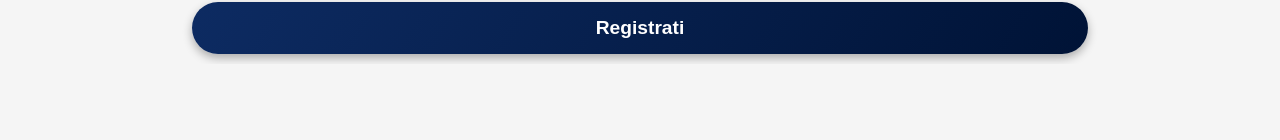
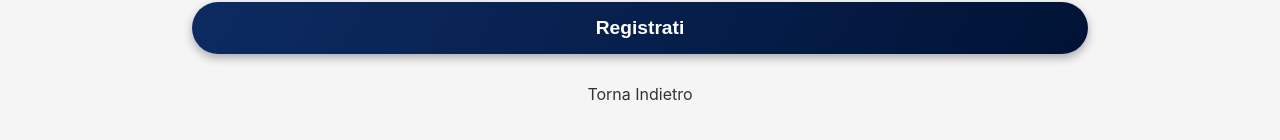
Before and after one commit to LilPessy/ProofMe, a React (Vite) app in the folder client/: page /signin in a window 1280 px wide. Shown: the part 1137-1277 px from the top of the page. Before the commit the page ends 1201 px from the top, so only its background shows below. Built offline with nearby package versions, Linux system fonts and the light colour scheme; a web font is replaced by a local one.

Commit message:
aggiunto torna indietro

```diff
--- a/client/src/pages/Registrazione.jsx
+++ b/client/src/pages/Registrazione.jsx
@@ -56,6 +56,9 @@ function Registrazione(){
 
         )}
         <Button content="Registrati"/>
+        <div style={{ textAlign: 'center', marginTop: '20px' , marginBottom: '40px'}} onClick={()=>navigate('/')}>
+           Torna Indietro
+        </div>
     </div>
   );
 }
```
